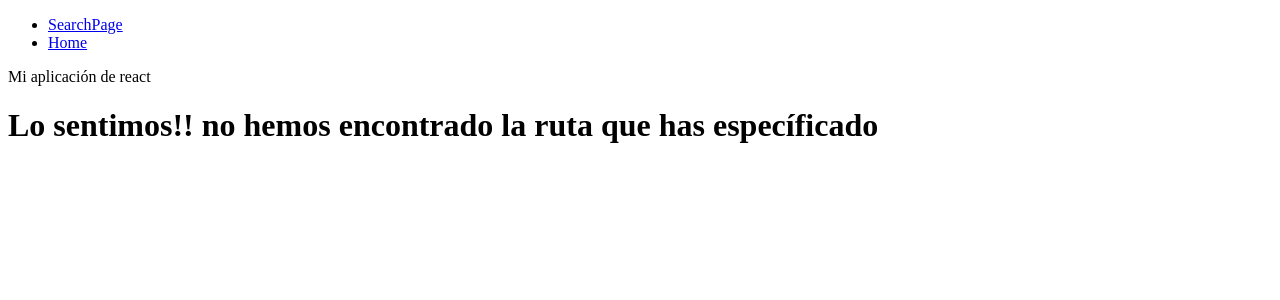
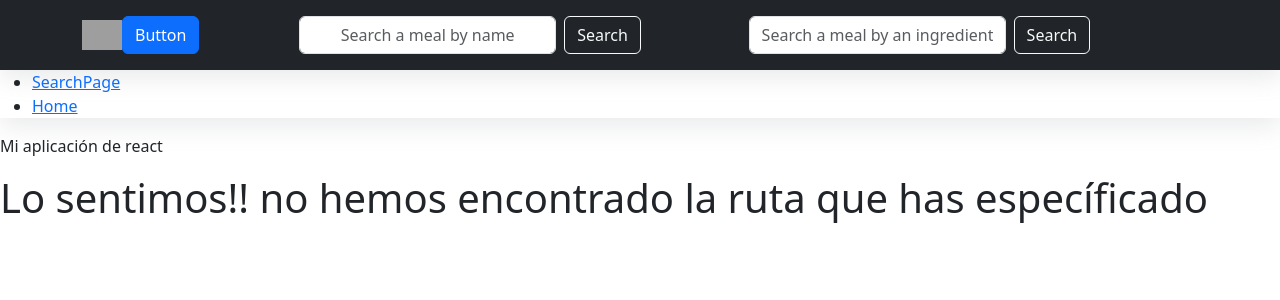
Before and after one commit to Atablo/TheMealDB-React, a React (Create React App) app: page /searchByIngredient in a window 1280 px wide. Shown: the top 300 px of the page. Built offline with nearby package versions, Linux system fonts and the light colour scheme; grey boxes are pictures that could not be loaded.

Commit message:
WIP on Header and some Bootstrap

```diff
--- a/public/index.html
+++ b/public/index.html
@@ -12,6 +12,12 @@
     -->
   <link rel="manifest" href="%PUBLIC_URL%/manifest.json" />
   <link rel="shortcut icon" href="./img/favicon.png" />
+  <link
+  href="https://cdn.jsdelivr.net/npm/bootstrap@5.3.2/dist/css/bootstrap.min.css"
+  rel="stylesheet"
+  integrity="sha384-T3c6CoIi6uLrA9TneNEoa7RxnatzjcDSCmG1MXxSR1GAsXEV/Dwwykc2MPK8M2HN"
+  crossorigin="anonymous"
+  />
   <!--
       Notice the use of %PUBLIC_URL% in the tags above.
       It will be replaced with the URL of the `public` folder during the build.
--- a/src/App.jsx
+++ b/src/App.jsx
@@ -4,15 +4,21 @@ import Home from './Componentes/Home';
 import SearchPage from './Componentes/SearchPage';
 import Tacos from './Componentes/Tacos';
 import TacoDetails from './Componentes/TacoDetails';
+import Header from './Components/Header/Header';
 
 function App() {
   return (
     <div className="App">
       <header>
+        <Header />
         <nav>
           <ul>
-            <li><Link to="/searchPage">SearchPage</Link></li>
-            <li><Link to="/">Home</Link></li>
+            <li>
+              <Link to="/searchPage">SearchPage</Link>
+            </li>
+            <li>
+              <Link to="/">Home</Link>
+            </li>
           </ul>
         </nav>
       </header>
@@ -25,7 +31,14 @@ function App() {
         <Route path="/tacos/:nombreDelTaco" element={<Tacos />}>
           <Route path="details" element={<TacoDetails />} />
         </Route>
-        <Route path="*" element={<h1>Lo sentimos!! no hemos encontrado la ruta que has específicado</h1>} />
+        <Route
+          path="*"
+          element={(
+            <h1>
+              Lo sentimos!! no hemos encontrado la ruta que has específicado
+            </h1>
+          )}
+        />
       </Routes>
     </div>
   );
--- /dev/null
+++ b/src/Components/Header/Header.css
@@ -0,0 +1,3 @@
+header {
+    box-shadow: rgba(144, 149, 155, 0.2) 0px 8px 24px;
+}
--- /dev/null
+++ b/src/Components/Header/Header.jsx
@@ -0,0 +1,91 @@
+import React from 'react';
+import './Header.css';
+import { Link } from 'react-router-dom';
+// eslint-disable-next-line import/no-extraneous-dependencies, import/no-unresolved
+
+export default function Header() {
+  return (
+    <header>
+      <nav className="navbar navbar-expand-sm navbar-light bg-dark">
+        <div className="container-lg">
+          <Link to="/">
+            <img
+              src="https://www.themealdb.com/images/logo.png"
+              alt=""
+              height="30"
+            />
+          </Link>
+
+          <div className="d-grid gap-2">
+            <button
+              type="button"
+              name=""
+              id=""
+              className="btn btn-primary"
+            >
+              Button
+            </button>
+          </div>
+
+          <button
+            className="navbar-toggler d-lg-none text-light bg-light"
+            type="button"
+            data-bs-toggle="collapse"
+            data-bs-target="#collapsibleNavId"
+            aria-controls="collapsibleNavId"
+            aria-expanded="false"
+            aria-label="Toggle navigation"
+          >
+            <span className="navbar-toggler-icon text-dark" />
+          </button>
+          <div
+            className="collapse navbar-collapse justify-content-evenly align-items-stretch"
+            id="collapsibleNavId"
+          >
+            <div className="flex-column w-40 py-2">
+              <form className="d-flex my-2 my-lg-0" id="searchByName">
+                <input
+                  className="form-control text-center"
+                  type="text"
+                  placeholder="Search a meal by name"
+                  id="mealName"
+                />
+                <button
+                  className="btn btn-outline-light my-2 my-sm-0 mr-10 mx-2"
+                  type="submit"
+                >
+                  Search
+                </button>
+              </form>
+              <p className="error-feedback text-danger p-0 mb-0" />
+            </div>
+
+            <div className="flex-column w-40 py-2">
+              <form
+                action="#"
+                className="d-flex my-lg-0"
+                id="searchByIngredient"
+              >
+                <input
+                  className="form-control text-center"
+                  type="text"
+                  list="datalistOptions"
+                  placeholder="Search a meal by an ingredient"
+                  id="nombreIngrediente"
+                />
+                {/* <datalist id="datalistOptions" /> No sé qué chuchas es eso */}
+                <button
+                  className="btn btn-outline-light my-2 my-sm-0 mr-10 mx-2"
+                  type="submit"
+                >
+                  Search
+                </button>
+              </form>
+              <p className="error-feedback text-danger p-0 mb-0" />
+            </div>
+          </div>
+        </div>
+      </nav>
+    </header>
+  );
+}
```
Also changed, not shown: src/Components/TacoDetails.jsx (deleted, +0 -15 lines).
